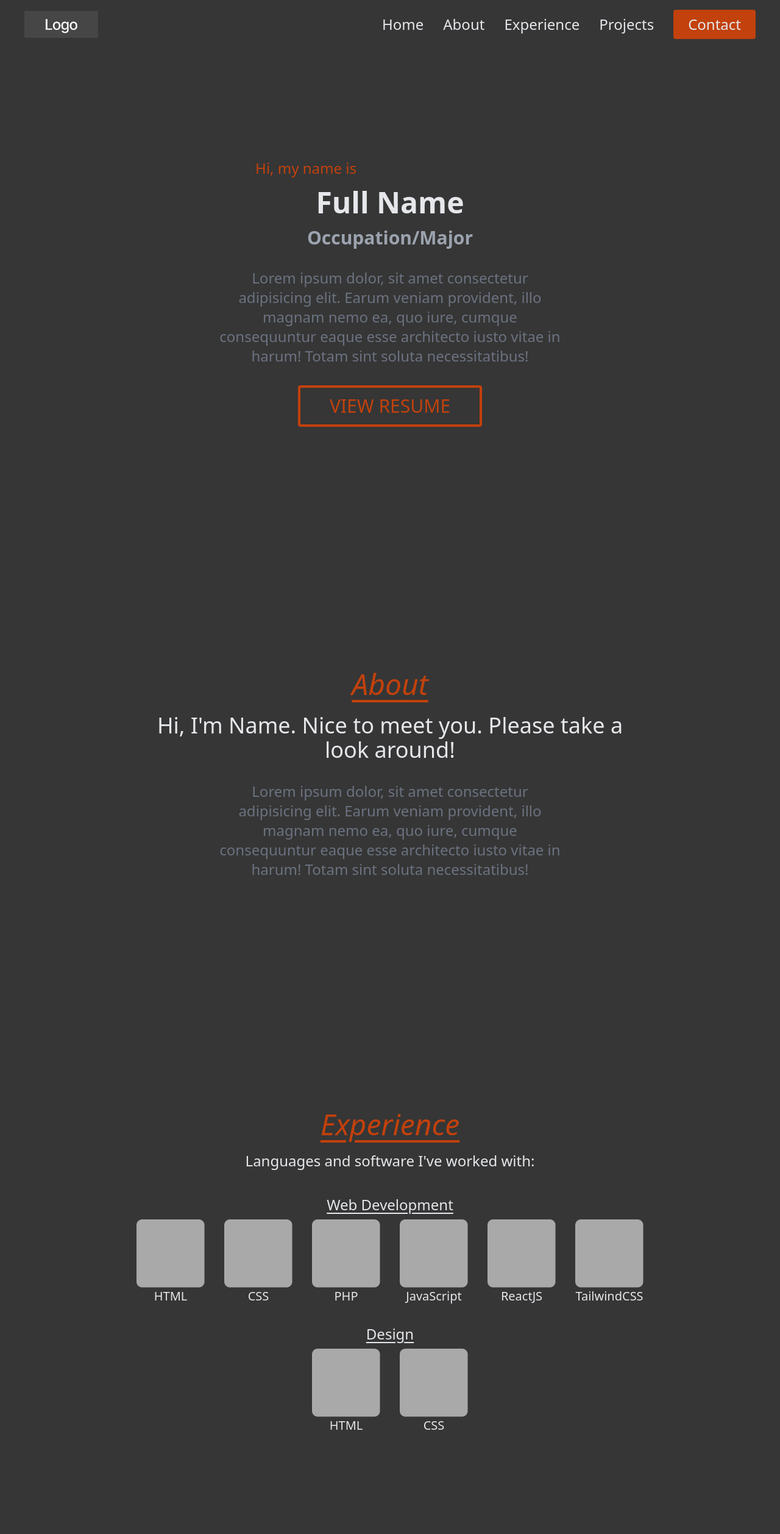
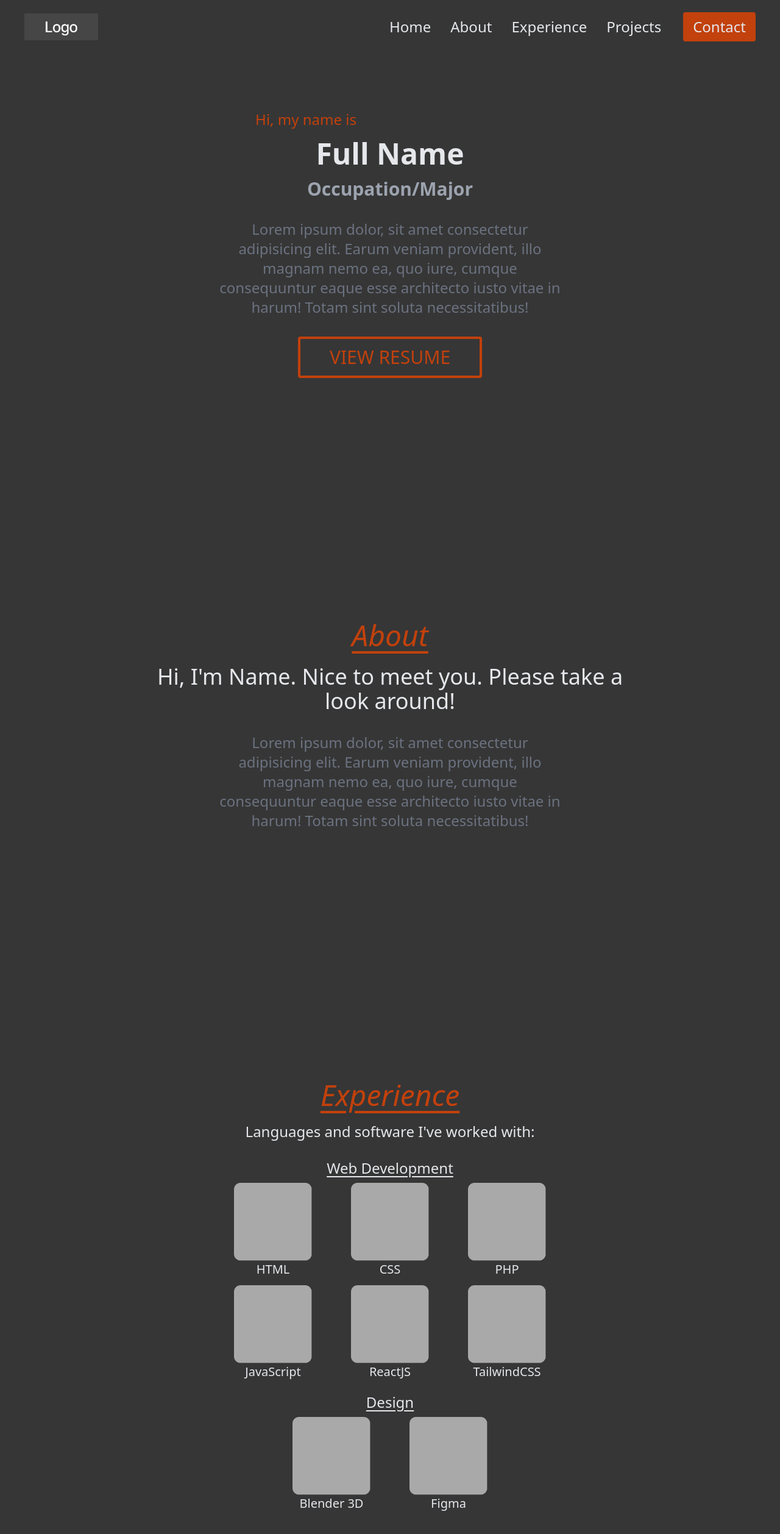
Before and after one commit to FlourTM/Portfolio, a React (Create React App) app: page / in a window 1280 px wide. Shown: the top 2516 px of the page at 61% size. Built offline with nearby package versions, Linux system fonts and the light colour scheme.

Commit message:
Experience is complete, global colors in progress

```diff
--- a/src/App.css
+++ b/src/App.css
@@ -1,25 +1,18 @@
-@tailwind base;
-@tailwind components;
-@tailwind utilities;
+body {
+    background-color:var(--primary-color);
+}
 
-/* :root{
-    --primary-color: rgb(54, 54, 54),
-    --secondary-color: rgb(194, 65, 12);,
-    --font-color-1: lightgrey,
-    --font-color-2: grey,
-} */
-
-body {
-    background-color: rgb(54, 54, 54);
+.hook{
+    @apply text-2xl text-left pl-3 pb-4 sm:pr-72 sm:text-center;
+    color: var(--font-accent)
 }
 
 h1 {
-    color: rgb(194, 65, 12);
+    color: var(--font-accent);
     text-decoration: underline;
     text-underline-offset: .5rem;
     font-size: 3rem;
     font-style: italic;
-
     padding-left: 1.75rem;
 }
 
--- a/src/App.js
+++ b/src/App.js
@@ -1,5 +1,6 @@
 import './App.css'
-import Navbar from './Components/Navbar'
+// import Navbar from './Components/Navbar'
+import Navbar from './Components/Navbar_Updated'
 import Home from './Components/Home';
 import About from './Components/About';
 import Experience from './Components/Experience';
--- a/src/Components/Experience.jsx
+++ b/src/Components/Experience.jsx
@@ -2,48 +2,48 @@ import React from 'react'
 
 const Experience = () => {
     return (
-        <div name="Experience" className='w-full h-screen'>
-            <div className='mx-auto px-8 flex flex-col justify-center h-full md:items-center'>
+        <div name="Experience" className='w-full h-fit'>
+            <div className='mx-auto px-8 flex flex-col h-full md:items-center p-40 max-w-screen-sm'>
                 <h1 className='pl-3 sm:text-center sm:pl-0'>Experience</h1>
                 <p className='text-gray-200 text-2xl font-medium px-3 py-2 sm:text-center sm:px-0'>Languages and software I've worked with:</p>
 
-                <p className='text-gray-200 text-2xl pl-3 pb-2 underline underline-offset-4 py-8 sm:text-center sm:px-0'>Web Development</p>
-                <div className='grid grid-flow-col gap-3 pl-3 pr-5 overflow-x-auto sm:gap-8 sm:px-0'>
-                    <div className='w-28'>
-                        <img src='../images/square.png' alt='square1'></img>
-                        <p className='text-gray-200 text-xl font-medium text-center'>HTML</p>
+                <p className='text-gray-200 text-2xl pl-3 pb-2 underline underline-offset-4 py-5 sm:text-center sm:px-0'>Web Development</p>
+                <div className='pl-3 grid grid-cols-3 gap-3 place-items-start md:gap-x-16 sm:px-0 sm:place-items-center'>
+                    <div className='grid items-center'>
+                        <img src='../images/square.png' alt='square1' className='w-24 mx-auto sm:w-32'></img>
+                        <p className='text-gray-200 text-l font-medium text-center sm:text-xl'>HTML</p>
                     </div>
-                    <div className='w-28'>
-                        <img src='../images/square.png' alt='square2'></img>
-                        <p className='text-gray-200 text-xl font-medium text-center'>CSS</p>
+                    <div className='grid items-center pl-0'>
+                        <img src='../images/square.png' alt='square2' className='w-24 mx-auto sm:w-32'></img>
+                        <p className='text-gray-200 text-l font-medium text-center sm:text-xl'>CSS</p>
                     </div>
-                    <div className='w-28'>
-                        <img src='../images/square.png' alt='square3'></img>
-                        <p className='text-gray-200 text-xl font-medium text-center'>PHP</p>
+                    <div className='grid items-center pl-0'>
+                        <img src='../images/square.png' alt='square1' className='w-24 mx-auto sm:w-32'></img>
+                        <p className='text-gray-200 text-l font-medium text-center sm:text-xl'>PHP</p>
                     </div>
-                    <div className='w-28'>
-                        <img src='../images/square.png' alt='square4'></img>
-                        <p className='text-gray-200 text-xl font-medium text-center'>JavaScript</p>
+                    <div className='grid items-center pl-0'>
+                        <img src='../images/square.png' alt='square2' className='w-24 mx-auto sm:w-32'></img>
+                        <p className='text-gray-200 text-l font-medium text-center sm:text-xl'>JavaScript</p>
                     </div>
-                    <div className='w-28'>
-                        <img src='../images/square.png' alt='square5'></img>
-                        <p className='text-gray-200 text-xl font-medium text-center'>ReactJS</p>
+                    <div className='grid items-center pl-0'>
+                        <img src='../images/square.png' alt='square1' className='w-24 mx-auto sm:w-32'></img>
+                        <p className='text-gray-200 text-l font-medium text-center pl-0 sm:text-xl'>ReactJS</p>
                     </div>
-                    <div className='w-28'>
-                        <img src='../images/square.png' alt='square6'></img>
-                        <p className='text-gray-200 text-xl font-medium text-center'>TailwindCSS</p>
+                    <div className='grid items-center pl-0'>
+                        <img src='../images/square.png' alt='square2' className='w-24 mx-auto sm:w-32'></img>
+                        <p className='text-gray-200 text-l font-medium text-center pl-0 sm:text-xl'>TailwindCSS</p>
                     </div>
                 </div>
 
-                <p className='text-gray-200 text-2xl pl-3 pb-2 underline underline-offset-4 py-8 sm:text-center sm:px-0'>Design</p>
-                <div className='grid grid-flow-col gap-3 pl-3 pr-5 overflow-x-auto sm:px-0 sm:place-items-center md:gap-8'>
-                    <div className='w-28'>
-                        <img src='../images/square.png' alt='square1'></img>
-                        <p className='text-gray-200 text-xl font-medium text-center'>HTML</p>
+                <p className='text-gray-200 text-2xl pl-3 pb-2 underline underline-offset-4 py-5 sm:text-center sm:px-0'>Design</p>
+                <div className='pl-3 grid grid-cols-3 gap-3 place-items-start md:grid-cols-2 md:gap-x-16 sm:px-0 sm:place-items-center'>
+                    <div className='grid items-center pl-0'>
+                        <img src='../images/square.png' alt='square1' className='w-24 mx-auto sm:w-32'></img>
+                        <p className='text-gray-200 text-l font-medium text-center sm:text-xl'>Blender 3D</p>
                     </div>
-                    <div className='w-28'>
-                        <img src='../images/square.png' alt='square2'></img>
-                        <p className='text-gray-200 text-xl font-medium text-center'>CSS</p>
+                    <div className='grid items-center pl-0'>
+                        <img src='../images/square.png' alt='square2' className='w-24 mx-auto sm:w-32'></img>
+                        <p className='text-gray-200 text-l font-medium text-center sm:text-xl'>Figma</p>
                     </div>
                 </div>
             </div>
--- /dev/null
+++ b/src/Components/Navbar.css
@@ -0,0 +1,19 @@
+li{
+    @apply px-4 text-2xl my-3;
+    color: var(--font-primary);
+    cursor: pointer;
+}
+
+li:hover{
+    color: var(--nav-hover);
+}
+
+.contact{
+    @apply my-1 px-4 text-2xl rounded ml-5;
+    color: var(--font-primary);
+    background-color: var(--button-color);
+}
+
+.contact:hover{
+    background-color: var(--button-hover);
+}
--- a/src/Components/Navbar.jsx
+++ b/src/Components/Navbar.jsx
@@ -1,6 +1,15 @@
 import React, { useState } from "react"
 import { HiMenuAlt3, HiX } from 'react-icons/hi'
 import { Link } from 'react-scroll'
+
+
+let Links = [
+    { name: "Home", link: "/" },
+    { name: "About", link: "/" },
+    { name: "Experience", link: "/" },
+    { name: "Projects", link: "/" },
+]
+
 const Navbar = () => {
 
     const [open, setOpen] = useState(false)
@@ -10,7 +19,7 @@ const Navbar = () => {
     const closeMenu = () => setClick(false)
 
     return (
-        <div className='sticky w-full top-0 left-0 bg-[#363636]'>
+        <div className='fixed w-full top-0 left-0 bg-[#363636]'>
             <div className='items-center py-4 md:px-10 md:flex md:justify-between'>
 
                 {/* Logo */}
@@ -27,36 +36,25 @@ const Navbar = () => {
                 </div>
 
                 {/* Menu Items */}
-                <ul class={click ? 'navmenu active' : 'nav-menu'} className={`absolute z-[-1] w-full text-center bg-[#363636] pb-5
+                <ul class={click ? 'navmenu active' : 'nav-menu'}
+                className={`absolute z-[-1] w-full text-center bg-[#363636] pb-5
                 md:flex md:items-center md:pb-0 md:static md:z-auto md:w-auto md:pl-0
                 transition-all duration-500 ${open ? 'top-16' : 'top-[-490px]'}`}>
-
-                    <Link to="Home" spy={true} smooth={true} duration={500}
-                        className='text-2xl my-7 md:ml-8 md:my-0 cursor-pointer text-gray-200 active:text-orange-700 hover:text-gray-400 duration-200'>
-                        Home
-                    </Link>
-
-                    <Link to="About" spy={true} smooth={true} duration={500}
-                        className='text-2xl my-7 md:ml-8 md:my-0 cursor-pointer text-gray-200 active:text-orange-700 hover:text-gray-400 duration-200'>
-                        About
-                    </Link>
-
-                    <Link to="Experience" spy={true} smooth={true} duration={500}
-                        className='text-2xl my-7 md:ml-8 md:my-0 cursor-pointer text-gray-200 active:text-orange-700 hover:text-gray-400 duration-200'>
-                        Experience
-                    </Link>
-
-                    <Link to="Projects" spy={true} smooth={true} duration={500}
-                        className='text-2xl my-7 md:ml-8 md:my-0 cursor-pointer text-gray-200 active:text-orange-700 hover:text-gray-400 duration-200'>
-                        Projects
-                    </Link>
-
+                    {
+                        Links.map((Nav) => (
+                            <li key={Nav.name} className="text-2xl my-7 md:ml-8 md:my-0">
+                                <Link to={Nav.name} spy={true} smooth={true} duration={500}
+                                    className='text-gray-200 active:text-orange-700 hover:text-gray-400 duration-200'>
+                                    {Nav.name}
+                                </Link>
+                            </li>
+                        ))
+                    }
                     <Link to="Contact" smooth={true} duration={500}
                         className='cursor-pointer bg-orange-700 text-gray-200 py-2 px-6
                     rounded md:ml-8 hover:bg-orange-800 duration-200 text-2xl'>
                         Contact
                     </Link>
-
                 </ul>
             </div>
         </div>
--- /dev/null
+++ b/src/Components/Navbar_Updated.jsx
@@ -0,0 +1,52 @@
+import React, { useState } from "react"
+import { HiMenuAlt3, HiX } from 'react-icons/hi'
+import { Link } from 'react-scroll'
+import './Navbar.css'
+
+const Navbar = () => {
+    const [open, setOpen] = useState(false)
+    const [click, setClick] = useState(false)
+    const handleClick = () => setClick(!click)
+    const closeMenu = () => setClick(false)
+
+    return (
+        <div className='fixed w-full items-center py-4 md:px-10 md:flex md:justify-between'>
+            {/* Logo */}
+            <div className='px-7 cursor-pointer md:px-0'>
+                <img src='../images/logo.png' alt='Logo' class='h-8 md:object-contain md:h-11 transition-all duration-100'></img>
+            </div>
+
+            {/* Menu Items */}
+            <div className="hidden md:flex">
+                <ul className="flex">
+                    <li><Link to='Home' smooth={true} duration={500}>Home</Link></li>
+                    <li><Link to='About' smooth={true} duration={500}>About</Link></li>
+                    <li><Link to='Experience' smooth={true} duration={500}>Experience</Link></li>
+                    <li><Link to='Projects' smooth={true} duration={500}>Projects</Link></li>
+                    <button class= "contact"><Link to='Contact' smooth={true} duration={500}>Contact</Link></button>
+                </ul>
+            </div>
+
+            {/* Burger Menu Icon */}
+            <div className="text-3xl absolute right-5 top-4 cursor-pointer md:hidden">
+                <button onClick={() => setOpen(!open)}>
+                    {open ? (<HiX size='1em' color="rgb(194 65 12)" />)
+                        : (<HiMenuAlt3 size='1em' color="rgb(229 231 235)" />)}
+                </button>
+            </div>
+
+            {/* Mobile Menu */}
+            <ul className={`absolute z-[-1] w-full text-center bg-[#363636] pb-5
+                md:hidden md:items-center md:pb-0 md:static md:z-auto md:w-auto md:pl-0
+                transition-all duration-500 ${open ? 'top-16' : 'top-[-490px]'}`}>
+                <li><Link to='Home' smooth={true} duration={500}>Home</Link></li>
+                <li><Link to='About' smooth={true} duration={500}>About</Link></li>
+                <li><Link to='Experience' smooth={true} duration={500}>Experience</Link></li>
+                <li><Link to='Projects' smooth={true} duration={500}>Projects</Link></li>
+                <li><Link to='Contact' smooth={true} duration={500}>Contact</Link></li>
+            </ul>
+        </div>
+    )
+}
+
+export default Navbar
--- /dev/null
+++ b/src/index.css
@@ -0,0 +1,17 @@
+@tailwind base;
+@tailwind components;
+@tailwind utilities;
+
+:root{
+    --primary-color: #363636;
+    --secondary-color: #C2410C;
+
+    --font-primary: #E5E7EB;
+    --font-secondary: #9CA3AF;
+    --font-body: #6B7280;
+    --font-accent: #C2410C;
+    --nav-hover: #9CA3AF;
+
+    --button-color: #C2410C;
+    --button-hover: #9A3412;
+}
--- a/src/index.js
+++ b/src/index.js
@@ -1,6 +1,6 @@
 import React from 'react'
 import ReactDOM from 'react-dom/client'
-import './App.css'
+import './index.css'
 import App from './App'
 
 const root = ReactDOM.createRoot(document.getElementById('root'));
```
Also changed, not shown: src/Components/Home.jsx (+5 -2 lines), src/Components/Projects.jsx (+33 -1 lines).
